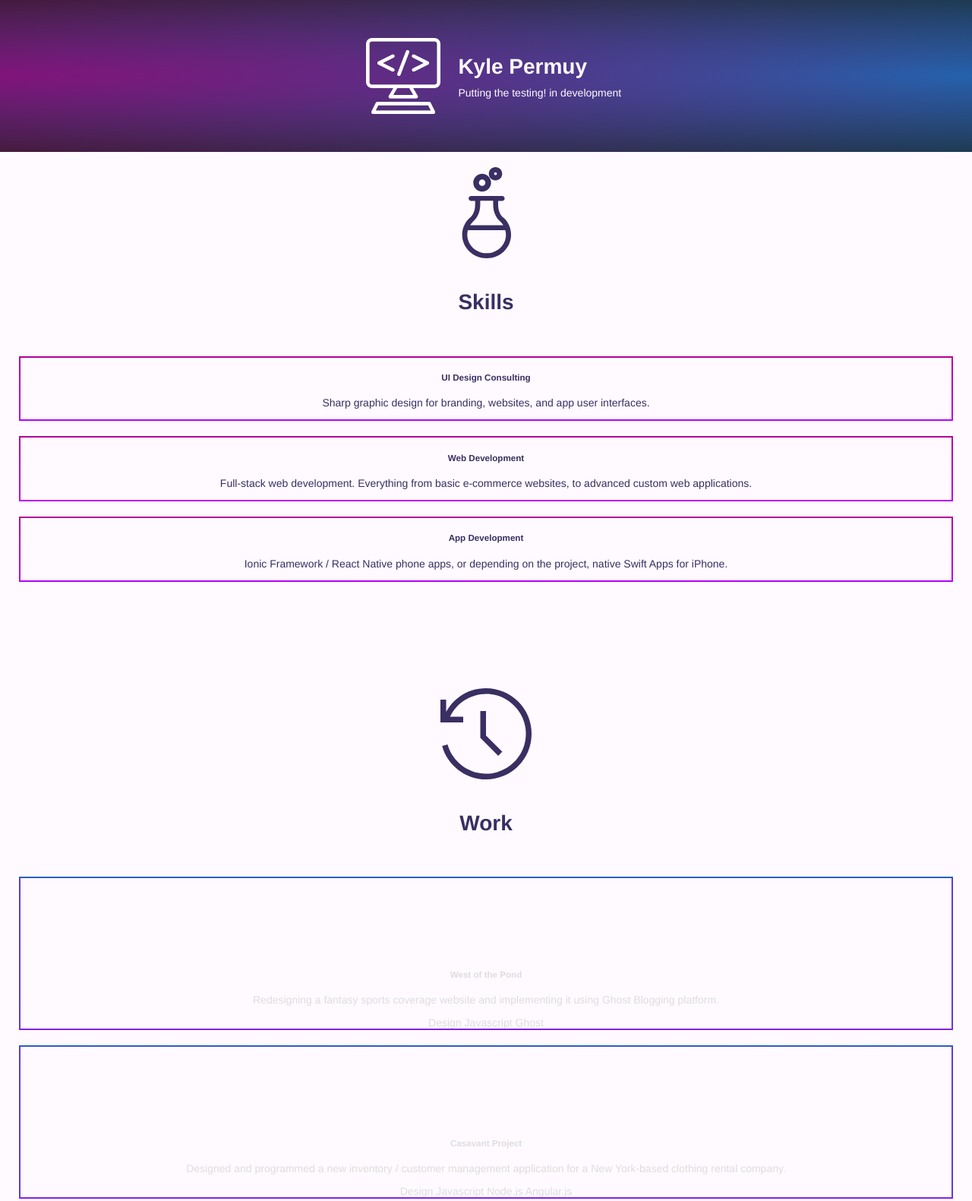
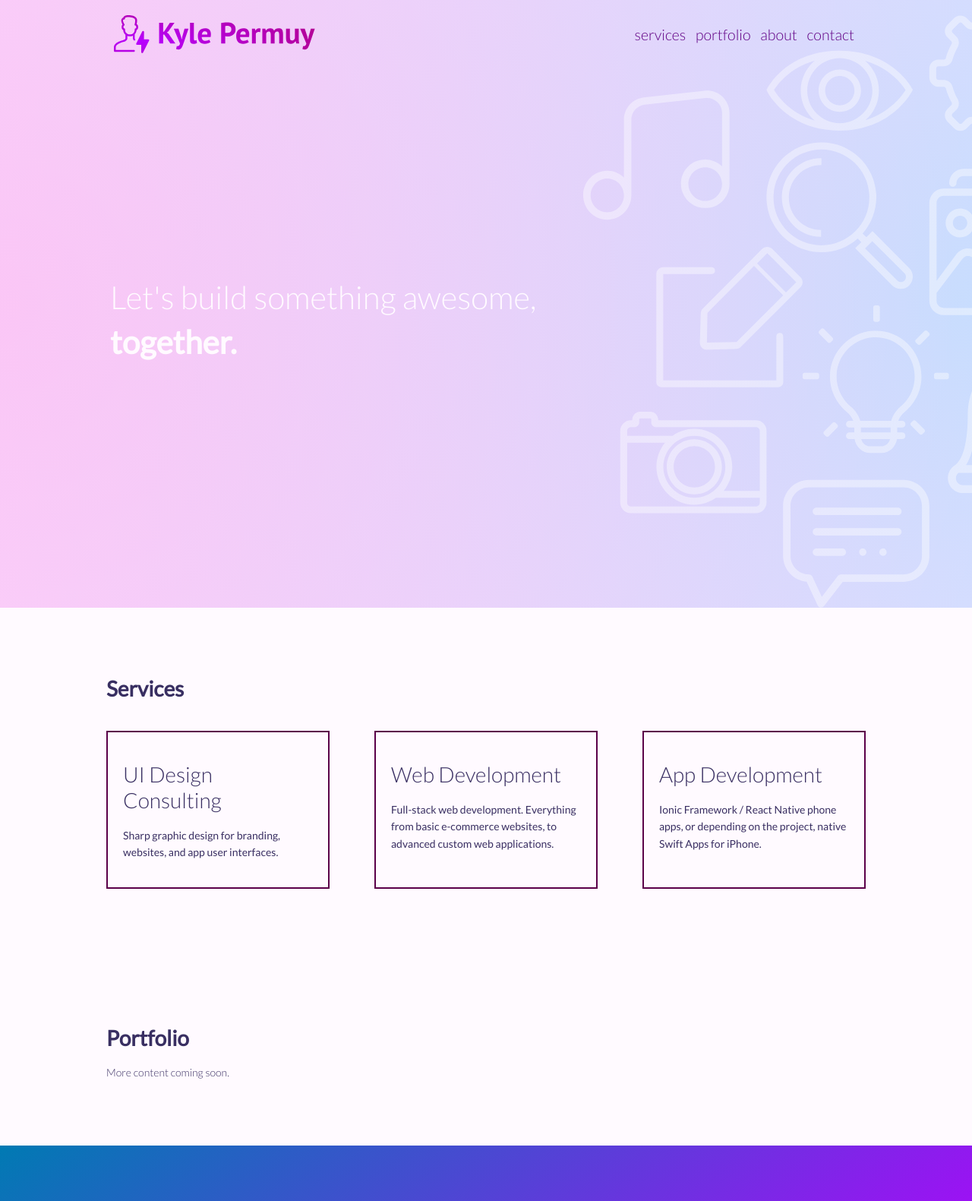
Before and after one commit to kylper/kylper.github.io, a website: page index.html in a window 1280 px wide. Shown: the top 1581 px of the page at 76% size. Drawn offline with Linux system fonts and the light colour scheme.

Commit message:
Finally a better redesign, did this one by scratch. No bootstrap.

```diff
--- a/index.html
+++ b/index.html
@@ -4,44 +4,86 @@
 
   <title>Kyle Permuy</title>
   <meta charset="utf-8">
-  <meta name="viewport" content="width=device-width, initial-scale=1, shrink-to-fit=no">
+  <meta name="viewport" content="width=device-width, initial-scale=1">
 
   <!-- <link rel="stylesheet" href="bower_components/bootstrap/dist/css/bootstrap.css"> -->
   <!-- <link rel="stylesheet" href="assets/css/bootstrap.css"> -->
   <link rel="stylesheet" href="assets/css/site.css">
 </head>
 <body>
-  <div class="header"> <!-- Add class "header--fullscreen" for filled header -->
-    <div class="header-container"> <!-- replace w/ class "header--fullscreen-container" -->
-      <img class="header--icon" src="./assets/icons/code.png">
-      <span class="header--text">
-        <h1 class="display-4">Kyle Permuy</h1>
-        <p class="lead">Putting the testing! in development</p>
-      </span>
+  <nav class="nav">
+    <div class="nav-container">
+      <img src="./assets/icons/title.svg" class="nav-title"></img>
+      <ul class="nav-list">
+        <li><a href="#services">services</a></li>
+        <li><a href="#portfolio">portfolio</a></li>
+        <li><a href="#about">about</a></li>
+        <li><a href="#contact">contact</a></li>
+      </ul>
+    </div>
+  </nav>
+
+  <div class="header header--fullscreen"> <!-- Add class "header--fullscreen" for filled header -->
+    <span class="header--icon-cluster-image"></span>
+    <div class="header-container header--fullscreen-container"> <!-- replace w/ class "header--fullscreen-container" -->
+      <div class="site-container">
+        <!-- <img class="header--icon" src="./assets/icons/code.png"> -->
+        <span class="header--text">
+          <p>Let's build something awesome,<br /><b>together.</b></p>
+        </span>
+      </div>
     </div>
   </div>
 
-  <div class="nav"></div>
+  <div id="services" class="section">
+    <div class="section-container">
+      <h1>Services</h1>
+      <div class="card">
+        <div class="card-single card--type-skill">
+          <div class="card-body">
+            <h1>UI Design Consulting</h1>
+            <p>Sharp graphic design for branding, websites, and app user interfaces.</p>
+          </div>
+        </div>
+        <div class="card-single card--type-skill">
+          <div class="card-body">
+            <h1>Web Development</h1>
+            <p>Full-stack web development. Everything from basic e-commerce websites, to advanced custom web applications.</p>
+          </div>
+        </div>
+        <div class="card-single card--type-skill">
+          <div class="card-body">
+            <h1>App Development</h1>
+            <p>Ionic Framework / React Native phone apps, or depending on the project, native Swift Apps for iPhone.</p>
+          </div>
+        </div>
+      </div>
+    </div>
+  </div>
+
+  <div id="portfolio" class="section">
+    <div class="section-container">
+      <h1>Portfolio</h1>
+      <p>More content coming soon.</p>
+    </div>
+  </div>
+
+  <div id="about" class="section">
+    <div class="section-container">
+      <h1>About</h1>
+      <p>More content coming soon.</p>
+    </div>
+  </div>
+
+  <div id="contact" class="section">
+    <div class="section-container">
+      <h1>Contact</h1>
+      <p>More content coming soon.</p>
+    </div>
+  </div>
 
 <!--
-      <div class="nav-row">
-        <div class="col-4 col-sm-4"><a href="#skills">
-          <img class="nav--icon" src="./assets/icons/flask.svg" alt="Skills">
-          <p class="nav-name">Skills</p>
-        </a></div>
-        <div class="col-4 col-sm-4"><a href="#work">
-          <img class="nav--icon" src="./assets/icons/clock.svg" alt="Past Work">
-          <p class="nav-name">Work</p>
-        </a></div>
-        <div class="col-4 col-sm-4"><a href="#contact">
-          <img class="nav--icon" src="./assets/icons/messages.svg" alt="Contact Me">
-          <p class="nav-name">Contact</p>
-        </a></div>
-      </div>
-    </div>
-  -->
-
-  <div class="section container section-space-killer" id="skills">
+  <div class="section site-container section-space-killer" id="skills">
 
     <img class="section-header-image" src="./assets/icons/flask.svg" alt="Skills">
     <h1 class="display-4">Skills</h1>
@@ -175,5 +217,7 @@
 
   </div>
 
+-->
+
 </body>
 </html>
--- a/src/css/site.scss
+++ b/src/css/site.scss
@@ -10,12 +10,6 @@
   @-moz-keyframes #{$animation-name} {
     @content;
   }
-  @-ms-keyframes #{$animation-name} {
-    @content;
-  }
-  @-o-keyframes #{$animation-name} {
-    @content;
-  }
   @keyframes #{$animation-name} {
     @content;
   }
@@ -24,8 +18,6 @@
 @mixin animation($str) {
   -webkit-animation: #{$str};
   -moz-animation: #{$str};
-  -ms-animation: #{$str};
-  -o-animation: #{$str};
   animation: #{$str};
 }
 
@@ -40,53 +32,76 @@
  * - Element Sizing
  **/
 
-$font: 'Helvetica Neue', sans-serif;
+@import url('https://fonts.googleapis.com/css?family=Lato:300,400');
+$font: 'Lato', sans-serif;
 $font-size: 14px;
 
 $color-primary:       #B700FF;
 $color-primary-dark:  #610084;
 $color-magenta:       #B30090;
 $color-magenta-dark:  #5B0049;
+$color-magenta-light: #FEBCF1;
 $color-blue:          #007AB3;
 $color-blue-dark:     #003E5A;
+$color-blue-light:    #AEE0FE;
 $color-dark:          #2A202A;
 $color-light:         #FFFAFF;
 
 $gradient-top:
-  radial-gradient(ellipse at left, $color-magenta -50%, transparent),
-  radial-gradient(ellipse at right, $color-blue 0%, transparent);
-$gradient-magenta: linear-gradient($color-magenta, $color-primary) 10;
-$gradient-blue: linear-gradient($color-blue, $color-primary) 100;
+  radial-gradient(circle at left, $color-magenta-light -50%, transparent),
+  radial-gradient(circle at right, $color-blue-light -50%, transparent);
+$gradient-magenta: linear-gradient(0.9turn, $color-magenta 0%, $color-primary 100%);
+$gradient-blue: linear-gradient(0.9turn, $color-primary 0%, $color-blue 100%);
 
 @include keyframes(bkgColor) {
   0% {
-    background-color: $color-primary-dark
+    background-color: $color-light
   }
   50% {
-    background-color: $color-blue-dark
+    background-color: mix($color-primary, $color-light, 20%)
   }
   100% {
-    background-color: $color-magenta-dark
+    background-color: #fff;
   }
 }
 
 $header-height: 200px;
 
+$width-small: 320px;
+$width-medium: 760px;
+$width-large: 1000px;
+
 /*
  * Default Classes
  */
 body {
+  display: block;
   height: 100%;
   width: 100%;
   overflow-x: hidden;
   margin: 0;
   padding: 0;
   border: 0;
-  text-align: center;
   background: $color-light;
   color: $color-dark;
   font-size: $font-size;
   font-family: $font;
+}
+
+.site-container {
+  display: block;
+  width: $width-large;
+  margin: 0 auto;
+
+  @media screen and (min-width: $width-small) {
+    width: auto;
+  }
+  @media screen and (min-width: ($width-medium + 100px)) {
+    width: $width-medium;
+  }
+  @media screen and (min-width: ($width-large + 100px)) {
+    width: $width-large;
+  }
 }
 
 /*
@@ -94,27 +109,72 @@ body {
  */
 a {
   color: $color-primary;
+  text-decoration: none;
 }
 a:hover, a:visited {
-  text-decoration: none;
+  text-decoration: $color-primary-dark;
+}
+
+/*
+ * Navigation menu classes
+ */
+.nav {
+  position: absolute;
+  background-color: rgba(255,255,255,0.0);
+  height: 100px;
+  width: 100vw;
+  z-index: 10;
+
+  &-container {
+    @extend .site-container;
+    //border-bottom: 1px solid $color-primary-dark;
+    height: 100px;
+    display: flex;
+    justify-content: space-between;
+    color: $color-primary-dark;
+  }
+  &-title {
+    height: 50px;
+    padding: 20px 10px;
+
+  }
+  &-list {
+    text-decoration: none;
+    list-style-type: none;
+    vertical-align: bottom;
+    padding: 20px 10px;
+
+    li {
+      font-weight: 300;
+      font-size: 1.4em;
+      display: inline;
+      padding: 5px;
+
+      a {
+        color: $color-primary-dark;
+      }
+      a:hover {
+        color: $color-primary;
+      }
+    }
+  }
 }
 
 /*
  * Website Top Header classes
  */
-
 .header {
   display: block;
   min-height: $header-height;
   height: auto;
-  background-color: $color-dark;
+  background-color: $color-light;
 
   &-container {
     background: $gradient-top;
     color: $color-light;
-    text-align: center;
-    padding-top: 40px;
-    padding-bottom: 40px;
+    // text-align: center;
+    // padding-top: 40px;
+    // padding-bottom: 40px;
     min-height: ($header-height - 80px);
     height: auto;
   }
@@ -122,11 +182,23 @@ a:hover, a:visited {
   &--fullscreen {
     height: 100vh;
 
-    @include animation('bkgColor 5s linear 1s infinite alternate');
+    @include animation('bkgColor 3s linear 1s infinite alternate');
 
     &-container {
       padding-top: 40vh;
+      height: 60vh;
+      padding-bottom: 0vh;
     }
+  }
+  &--icon-cluster-image {
+    background-image: url('../icons/icon-cluster.svg');
+    background-repeat: repeat-y;
+    background-size: cover;
+    right: 0;
+    width: 40vw;
+    height: 100vh;
+    z-index: 0;
+    position: absolute;
   }
   &--icon {
     height: 100px;
@@ -136,46 +208,13 @@ a:hover, a:visited {
   }
   &--text {
     display: inline-block;
-    vertical-align: middle;
-    line-height: 1rem;
-    padding-top: 5px;
+    line-height: 1.4em;
+    font-size: 3em;
+    font-weight: 300;
+    padding: 0 5px;
     text-align: left;
   }
 }
-
-/*
- * Navigation menu classes
- */
-/*
-.nav {
-  top: 0;
-  position: -webkit-sticky;
-  position: sticky;
-  height: auto;
-  width: 100%;
-  vertical-align: top;
-  background: linear-gradient(rgba(255,255,255,1), rgba(255,255,255,0.9), rgba(255,255,255,0.8), rgba(255,255,255,0));
-  color: black;
-  padding: 0px 25px 35px;
-  margin-bottom: 20px;
-  z-index: 1000;
-
-  &-row {
-    width: 100vw;
-  }
-
-  &--name {
-    display: block;
-    font-weight: 200;
-    color: #392F62;
-  }
-  &--icon {
-    max-height: 60px;
-    padding: 10px;
-    color: #392F62;
-  }
-}
-*/
 
 /*
  * Website section classes
@@ -184,6 +223,14 @@ a:hover, a:visited {
   padding: 50px 25px;
   color: #392F62;
 
+  &-container {
+    @extend .site-container;
+    padding: 20px 50px;
+    p {
+      line-height: 1.6em;
+      font-weight: 300;
+    }
+  }
   &-space-killer {
     margin-top: -50px;
   }
@@ -194,24 +241,44 @@ a:hover, a:visited {
 }
 
 /*
- * Card
+ * Cards
  * Used to display small bits of text and media side by side in a row.
  */
 .card {
-  border: 2px solid;
-  margin: 20px 0px;
+  display: flex;
+  justify-content: space-between;
 
-  &-row {
+  &-single {
+    width: 25%;
+    border: 2px solid $color-magenta-dark;
+    padding: 20px;
+    margin: 20px 0px;
+  }
 
+  &-body {
+    h1 {
+      font-weight: 100;
+    }
+    p {
+      font-weight: 400;
+    }
   }
 
   &--type-skill {
-    border-image: $gradient-magenta;
+    //border-image: $gradient-magenta;
   }
   &--type-work {
     color: #ddd;
     /* background-color: #392F62; */
-    border-image: $gradient-blue;
+    //border-image: $gradient-blue;
   }
 
 }
+
+/*
+ * Section specific styles
+ */
+#about {
+  background: $gradient-blue;
+  color: $color-light;
+}
```
Also changed, not shown: assets/css/site.css, assets/icons/icon-cluster.svg (added), assets/icons/title.svg (added).
